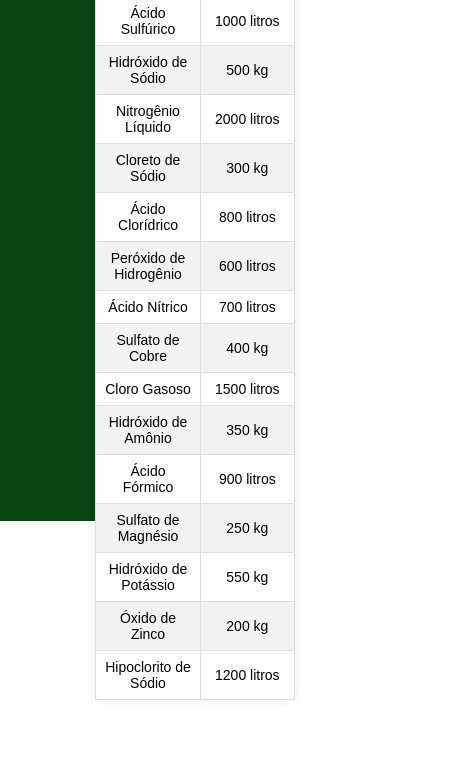
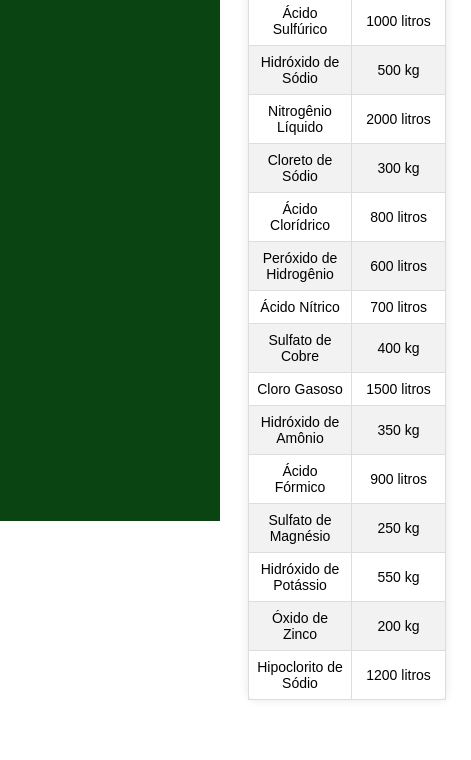
Before and after one commit to Luis-f3lps/Sistema-Estoque, a plain HTML site: page Produtos.html in a window 390 px wide. Shown: the part 323-1083 px from the top of the page, 471 px wide, since content can reach past the window. Drawn offline with Linux system fonts and the light colour scheme.

Commit message:
Update style3.css

```diff
--- a/css/style3.css
+++ b/css/style3.css
@@ -280,6 +280,36 @@ nav .fa-solid{
 .print-button:hover {
     background-color: #2904af;
 }
+@media only screen and (max-width: 1170px) and (max-height: 2532px) {
+    #about {
+        margin-left: 170px;
+    }
+}
+
+@media only screen and (max-width: 3000px) and (max-height: 4000px) {
+    #about {
+        margin-left: 170px;
+    }
+}
+
+@media only screen and (max-width: 1080px) and (max-height: 2400px) {
+    #about {
+        margin-left: 170px;
+    }
+}
+
+@media only screen and (max-width: 1080px) and (max-height: 2340px) {
+    #about {
+        margin-left: 170px;
+    }
+}
+
+@media only screen and (max-width: 828px) and (max-height: 1792px) {
+    #about {
+        margin-left: 170px;
+    }
+}
+
 @media only screen and (max-width: 4600px){
     .header-text{
         margin-top: 100%;
```
